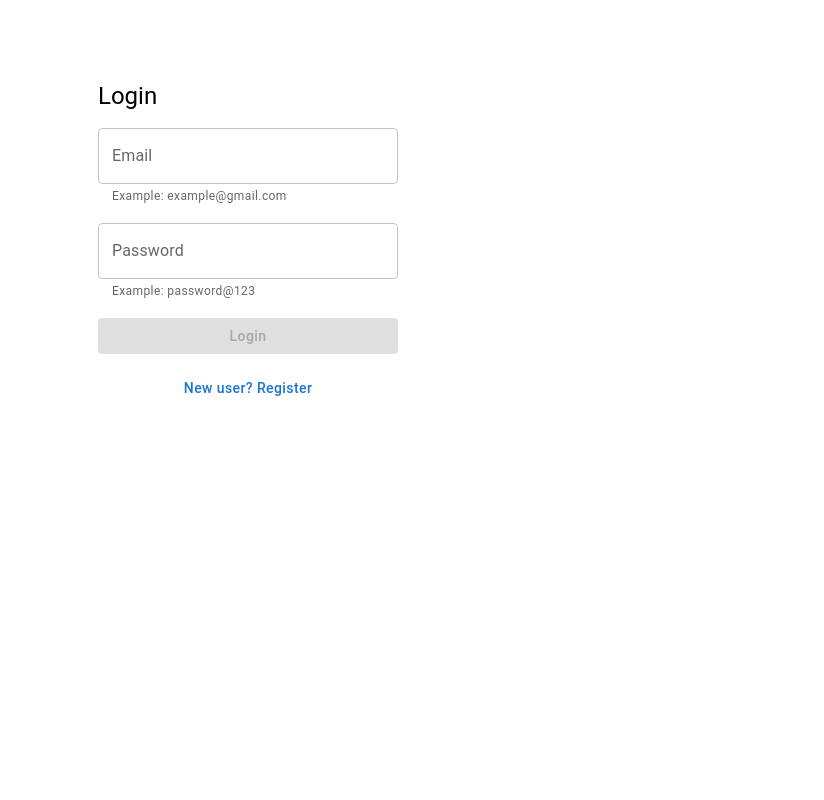
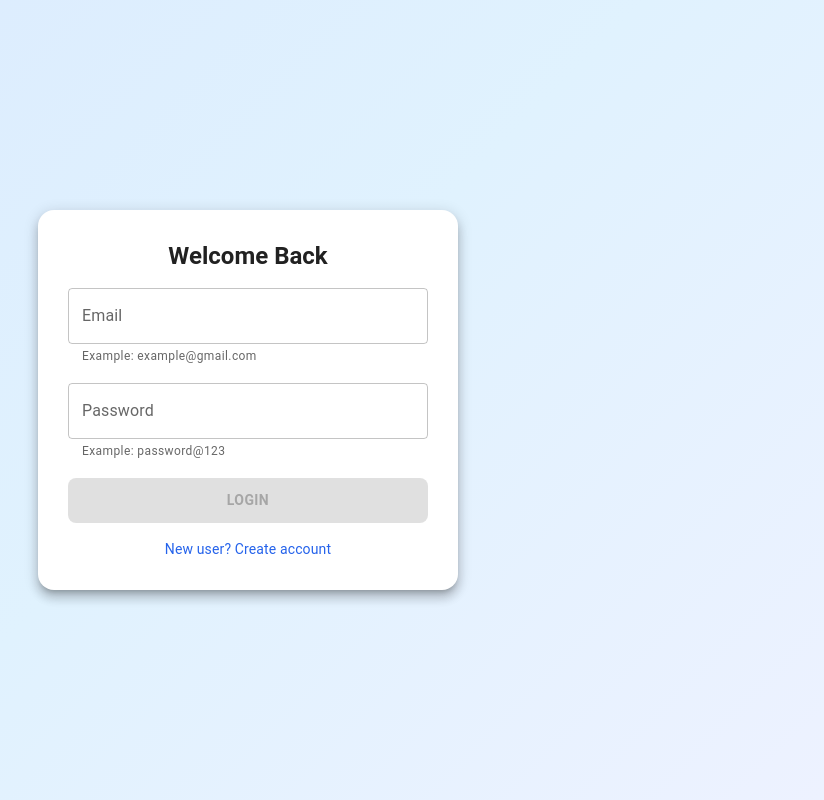
Before and after one commit to GnanaviYogi/booking-system, a Next.js app in the folder frontend/: page /login in a window 1280 px wide. Shown: the whole page, without its empty margins (392-1216 px from the left). Built offline with nearby package versions, Linux system fonts and the light colour scheme.

Commit message:
Register, Login and logout

```diff
--- a/frontend/src/app/login/page.tsx
+++ b/frontend/src/app/login/page.tsx
@@ -1,33 +1,58 @@
 "use client";
 
-import { useState } from "react";
-import { TextField, Button, Box, Typography, Alert } from "@mui/material";
+import { useState, useEffect } from "react";
+import {
+  TextField,
+  Button,
+  Box,
+  Typography,
+  Paper
+} from "@mui/material";
 import { useRouter } from "next/navigation";
+import StatusSnackbar from "@/components/StatusSnackbar";
 
 export default function LoginPage() {
+  const router = useRouter();
+
   const [isRegister, setIsRegister] = useState(false);
   const [username, setUsername] = useState("");
   const [password, setPassword] = useState("");
   const [email, setEmail] = useState("");
 
-  const [message, setMessage] = useState("");        // ✅ NEW
-  const [messageType, setMessageType] = useState<"success" | "error" | "">(""); // ✅ NEW
+  const [openSnack, setOpenSnack] = useState(false);
+  const [message, setMessage] = useState("");
+  const [severity, setSeverity] =
+    useState<"success" | "error">("success");
 
-  const router = useRouter();
+  // ✅ LOGOUT MESSAGE
+  useEffect(() => {
+    const params = new URLSearchParams(window.location.search);
+    if (params.get("logout") === "1") {
+      setMessage("Logged out successfully ✅");
+      setSeverity("success");
+      setOpenSnack(true);
+    }
+  }, []);
 
+  // ✅ VALIDATION
   const isEmailValid = /\S+@\S+\.\S+/.test(email);
   const hasSpecialChar = /[!@#$%^&*(),.?":{}|<>]/.test(password);
 
-  // ✅ LOGIN
+  // ✅ LOGIN API
   const handleLogin = async () => {
-    setMessage("");
+    if (!isEmailValid || !hasSpecialChar) {
+      setMessage("Invalid email or password");
+      setSeverity("error");
+      setOpenSnack(true);
+      return;
+    }
 
     const res = await fetch("http://127.0.0.1:8000/users/login", {
       method: "POST",
       headers: {
-        "Content-Type": "application/json",
+        "Content-Type": "application/json"
       },
-      body: JSON.stringify({ email, password }),
+      body: JSON.stringify({ email, password })
     });
 
     const data = await res.json();
@@ -36,57 +61,78 @@ export default function LoginPage() {
       localStorage.setItem("token", data.access_token);
 
       setMessage("Login successful ✅");
-      setMessageType("success");
+      setSeverity("success");
+      setOpenSnack(true);
 
       setTimeout(() => {
         router.push("/");
-      }, 1000); // smooth delay
+      }, 1200);
     } else {
       setMessage(data.detail || "Login failed");
-      setMessageType("error");
+      setSeverity("error");
+      setOpenSnack(true);
     }
   };
 
-  // ✅ REGISTER
+  // ✅ REGISTER API
   const handleRegister = async () => {
-    setMessage("");
+    if (!isEmailValid || !hasSpecialChar || username.trim() === "") {
+      setMessage("Fill all fields correctly");
+      setSeverity("error");
+      setOpenSnack(true);
+      return;
+    }
 
     const res = await fetch("http://127.0.0.1:8000/users/register", {
       method: "POST",
       headers: {
-        "Content-Type": "application/json",
+        "Content-Type": "application/json"
       },
-      body: JSON.stringify({ username, email, password }),
+      body: JSON.stringify({ username, email, password })
     });
 
-    const data = await res.json();
-
     if (res.ok) {
-      setMessage("Registered successfully! Please login ✅");
-      setMessageType("success");
+      setMessage("Registered successfully ✅");
+      setSeverity("success");
+      setOpenSnack(true);
 
       setIsRegister(false);
       setUsername("");
       setEmail("");
       setPassword("");
     } else {
-      setMessage(data.detail || "Registration failed");
-      setMessageType("error");
+      setMessage("Registration failed");
+      setSeverity("error");
+      setOpenSnack(true);
     }
   };
 
   return (
-    <Box display="flex" flexDirection="column" gap={2} width={300} mx="auto" mt={10}>
-      <Typography variant="h5">
-        {isRegister ? "Register" : "Login"}
+    <Box
+      sx={{
+        height: "100vh",
+        display: "flex",
+        justifyContent: "center",
+        alignItems: "center",
+        background:
+          "linear-gradient(135deg, #dbeafe, #e0f2fe, #eef2ff)"
+      }}
+    >
+      {/* ✅ CARD */}
+      <Paper
+        elevation={8}
+        sx={{
+          padding: "30px",
+          width: 360,
+          borderRadius: "16px",
+          display: "flex",
+          flexDirection: "column",
+          gap: 2
+        }}
+      >
+        <Typography variant="h5" textAlign="center" fontWeight="600">
+          {isRegister ? "Create Account" : "Welcome Back"}
         </Typography>
-
-      {/* ✅ MESSAGE COMPONENT */}
-      {message && (
-        <Alert severity={messageType === "success" ? "success" : "error"}>
-          {message}
-        </Alert>
-      )}
 
         {/* ✅ USERNAME */}
         {isRegister && (
@@ -97,8 +143,8 @@ export default function LoginPage() {
             error={username !== "" && username.length < 3}
             helperText={
               username !== "" && username.length < 3
-              ? "Username must be at least 3 characters"
-              : "Example: gnanavi"
+                ? "Min 3 characters"
+                : "Example: abc"
             }
           />
         )}
@@ -111,7 +157,7 @@ export default function LoginPage() {
           error={email !== "" && !isEmailValid}
           helperText={
             email !== "" && !isEmailValid
-            ? "Invalid email (e.g., example@gmail.com)"
+              ? "Invalid email"
               : "Example: example@gmail.com"
           }
         />
@@ -125,16 +171,15 @@ export default function LoginPage() {
           error={password !== "" && !hasSpecialChar}
           helperText={
             password !== "" && !hasSpecialChar
-            ? "Must include at least 1 special char (e.g., @)"
+              ? "At least 1 special character"
               : "Example: password@123"
           }
         />
 
-      {/* ✅ SUBMIT BUTTON */}
+        {/* ✅ BUTTON */}
         <Button
           variant="contained"
           onClick={isRegister ? handleRegister : handleLogin}
-        sx={{ textTransform: "none" }}
           disabled={
             !email ||
             !password ||
@@ -142,22 +187,38 @@ export default function LoginPage() {
             !isEmailValid ||
             !hasSpecialChar
           }
+          sx={{
+            padding: "10px",
+            borderRadius: "8px",
+            fontWeight: "600"
+          }}
         >
           {isRegister ? "Register" : "Login"}
         </Button>
 
-      {/* ✅ SWITCH MODE */}
-      <Button
-        onClick={() => {
-          setIsRegister(!isRegister);
-          setMessage("");
+        {/* ✅ SWITCH */}
+        <Typography
+          textAlign="center"
+          sx={{
+            cursor: "pointer",
+            color: "#2563eb",
+            fontSize: "14px"
           }}
-        sx={{ textTransform: "none" }}
+          onClick={() => setIsRegister(!isRegister)}
         >
           {isRegister
             ? "Already have an account? Login"
-          : "New user? Register"}
-      </Button>
+            : "New user? Create account"}
+        </Typography>
+      </Paper>
+
+      {/* ✅ SNACKBAR */}
+      <StatusSnackbar
+        open={openSnack}
+        message={message}
+        severity={severity}
+        onClose={() => setOpenSnack(false)}
+      />
     </Box>
   );
 }
--- a/frontend/src/components/StatusSnackbar.tsx
+++ b/frontend/src/components/StatusSnackbar.tsx
@@ -0,0 +1,30 @@
+"use client";
+
+import { Snackbar, Alert } from "@mui/material";
+
+type Props = {
+  open: boolean;
+  message: string;
+  severity: "success" | "error" | "info" | "warning";
+  onClose: () => void;
+};
+
+export default function StatusSnackbar({
+  open,
+  message,
+  severity,
+  onClose,
+}: Props) {
+  return (
+    <Snackbar
+      open={open}
+      autoHideDuration={3000}
+      onClose={onClose}
+      anchorOrigin={{ vertical: "top", horizontal: "center" }}
+    >
+      <Alert severity={severity} onClose={onClose} sx={{ width: "100%" }}>
+        {message}
+      </Alert>
+    </Snackbar>
+  );
+}
```
Also changed, not shown: frontend/src/app/page.tsx (+10 -4 lines), 1 other file (tests, documents, lock files or other folders). Lines whose indentation alone changed are shown as unchanged.
